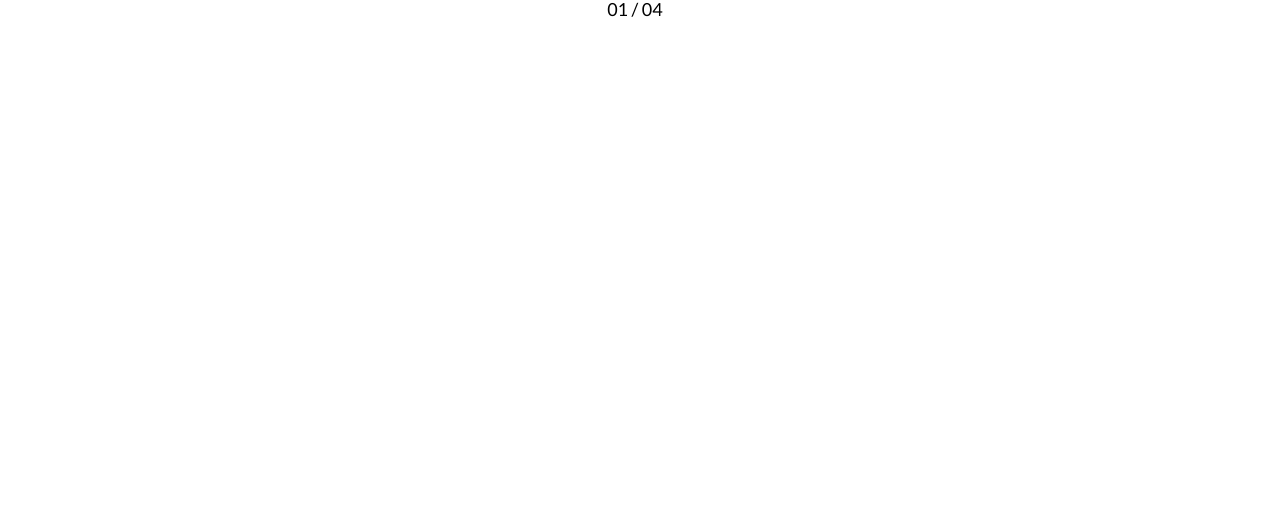
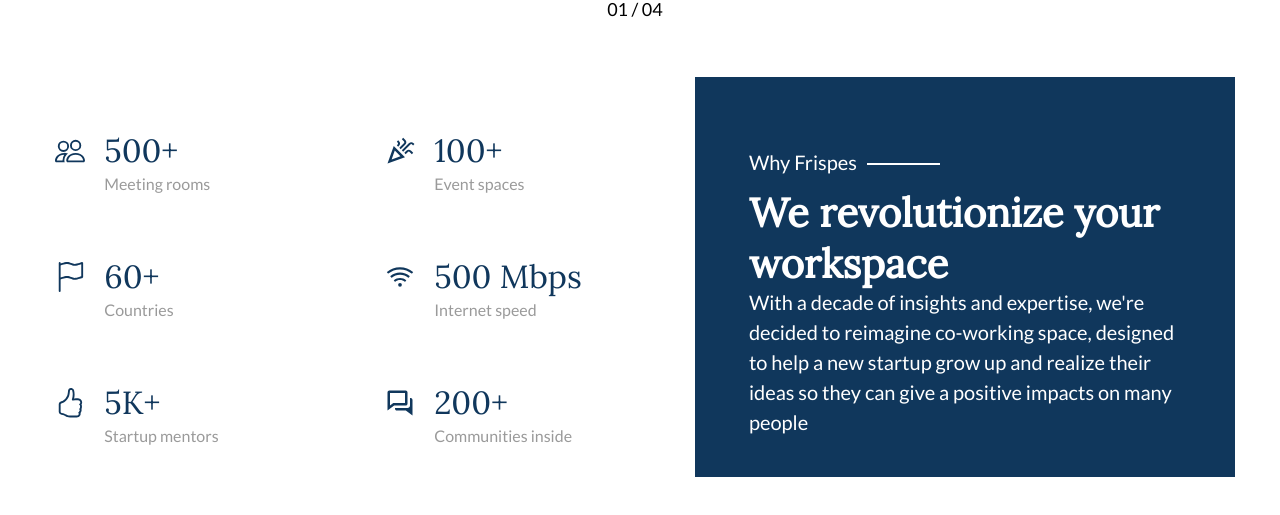
Before and after one commit to Monchusay/Krayt-test-task, a React (Create React App) app: page / in a window 1280 px wide. Shown: the part 1658-2173 px from the top of the page. Built offline with nearby package versions, Linux system fonts and the light colour scheme; a web font is replaced by a local one.

Commit message:
Whyfrispes

```diff
--- a/src/App.js
+++ b/src/App.js
@@ -1,6 +1,7 @@
 import style from "./App.module.css";
 import HeroSection from "./Main sections/Hero section/HeroSection";
 import OurSpacesSection from "./Main sections/Our Spaces section/OurSpacesSection";
+import Whyfrispes from "./Main sections/Whyfrispes/Whyfrispes";
 
 const App = () => {
   return (
@@ -11,6 +12,9 @@
       <section>
         <OurSpacesSection />
       </section>
+      <section>
+          <Whyfrispes/>
+      </section>
     </div>
   );
 };
--- /dev/null
+++ b/src/Main sections/Whyfrispes/AboutUs/AboutUs.js
@@ -0,0 +1,23 @@
+import React from "react";
+import style from "./AboutUs.module.css";
+
+const AboutUs = () => {
+  return (
+    <div className={style.AboutUs}>
+      <div className={style.AboutUsHeader}>
+        <div>Why Frispes</div>
+        <div className={style.AboutUsHeaderRectangle}></div>
+      </div>
+      <span className={style.AboutUsTitle}>
+        We revolutionize your workspace
+      </span>
+      <div className={style.AboutUsText}>
+        With a decade of insights and expertise, we're decided to reimagine
+        co-working space, designed to help a new startup grow up and realize
+        their ideas so they can give a positive impacts on many people
+      </div>
+    </div>
+  );
+};
+
+export default AboutUs;
--- /dev/null
+++ b/src/Main sections/Whyfrispes/AboutUs/AboutUs.module.css
@@ -0,0 +1,50 @@
+@import url("https://fonts.googleapis.com/css2?family=Lato:wght@400;700&family=Lora&family=Playfair+Display:wght@600&display=swap");
+
+.AboutUs {
+    width: 45%;
+    height: 100%;
+    background-color: #10375C;
+    display: flex;
+    flex-direction: column;
+    align-items: center;
+    cursor: default;
+}
+.AboutUsHeader {
+    width: 80%;
+    height: 25%;
+    display: flex;
+    flex-direction: row;
+    align-items: flex-end;
+    justify-content: flex-start;
+    font-family: "Lato", sans-serif;
+    font-weight: 500;
+    font-size: 20px;
+    line-height: 30px;
+    color: #FFFFFF;
+}
+.AboutUsHeaderRectangle {
+    width: 73px;
+    height: 2px;
+    background-color: #FFFFFF;
+    margin-bottom: 12px;
+    margin-left: 10px;
+}
+.AboutUsTitle {
+    width: 80%;
+    height: 25%;
+    font-family: 'Lora', serif;
+    font-weight: 700;
+    font-size: 40px;
+    line-height: 51px;
+    padding-top: 10px;
+    color: #FFFFFF;
+}
+.AboutUsText {
+    width: 80%;
+    height: 40%;
+    font-family: "Lato", sans-serif;
+    font-weight: 500;
+    font-size: 20px;
+    line-height: 30px;
+    color: #FFFFFF;
+}
--- /dev/null
+++ b/src/Main sections/Whyfrispes/MainObj/MainObj.js
@@ -0,0 +1,69 @@
+import React from "react";
+import style from "./MainObj.module.css";
+import { BsPeople, BsFlag, BsHandThumbsUp } from "react-icons/bs";
+import { MdOutlineCelebration } from "react-icons/md";
+import { AiOutlineWifi } from "react-icons/ai";
+import { BiConversation } from "react-icons/bi";
+
+const MainObj = () => {
+  return (
+    <div className={style.MainObj}>
+      <div className={style.MainObjItem}>
+        <div className={style.MainObjItemIcon}>
+          <BsPeople className={style.Icon} />
+        </div>
+        <div className={style.MainObjItemContent}>
+          <div className={style.MainObjItemContentHeader}>500+</div>
+          <div className={style.MainObjItemContentText}>Meeting rooms</div>
+        </div>
+      </div>
+      <div className={style.MainObjItem}>
+        <div className={style.MainObjItemIcon}>
+          <BsFlag className={style.Icon} />
+        </div>
+        <div className={style.MainObjItemContent}>
+          <div className={style.MainObjItemContentHeader}>60+</div>
+          <div className={style.MainObjItemContentText}>Countries</div>
+        </div>
+      </div>
+      <div className={style.MainObjItem}>
+        <div className={style.MainObjItemIcon}>
+          <BsHandThumbsUp className={style.Icon} />
+        </div>
+        <div className={style.MainObjItemContent}>
+          <div className={style.MainObjItemContentHeader}>5K+</div>
+          <div className={style.MainObjItemContentText}>Startup mentors</div>
+        </div>
+      </div>
+      <div className={style.MainObjItem}>
+        <div className={style.MainObjItemIcon}>
+          <MdOutlineCelebration className={style.Icon} />
+        </div>
+        <div className={style.MainObjItemContent}>
+          <div className={style.MainObjItemContentHeader}>100+</div>
+          <div className={style.MainObjItemContentText}>Event spaces</div>
+        </div>
+      </div>
+      <div className={style.MainObjItem}>
+        <div className={style.MainObjItemIcon}>
+          <AiOutlineWifi className={style.Icon} />
+        </div>
+        <div className={style.MainObjItemContent}>
+          <div className={style.MainObjItemContentHeader}>500 Mbps</div>
+          <div className={style.MainObjItemContentText}>Internet speed</div>
+        </div>
+      </div>
+      <div className={style.MainObjItem}>
+        <div className={style.MainObjItemIcon}>
+          <BiConversation className={style.Icon} />
+        </div>
+        <div className={style.MainObjItemContent}>
+          <div className={style.MainObjItemContentHeader}>200+</div>
+          <div className={style.MainObjItemContentText}>Communities inside</div>
+        </div>
+      </div>
+    </div>
+  );
+};
+
+export default MainObj;
--- /dev/null
+++ b/src/Main sections/Whyfrispes/MainObj/MainObj.module.css
@@ -0,0 +1,57 @@
+@import url("https://fonts.googleapis.com/css2?family=Lato:wght@400;700&family=Lora&family=Playfair+Display:wght@600&display=swap");
+
+.MainObj {
+    width: 55%;
+    height: 100%;
+    display: flex;
+    justify-content: space-evenly;
+    align-items: flex-start;
+    flex-wrap: wrap;
+    flex-direction: column;
+}
+.MainObjItem {
+    margin-top: 25px;
+    display: flex;
+    flex-direction: row;
+    justify-content: space-between;
+    width: 35%;
+    height: 20%;
+}
+.MainObjItemIcon {
+    display: flex;
+    width: 30%;
+    height: 100%;
+    align-items: center;
+    justify-content: center;
+    color: #10375C;
+}
+.Icon {
+    width: 30px;
+    height: 30px;
+    padding-bottom: 25px;
+}
+.MainObjItemContent {
+    display: flex;
+    flex-direction: column;
+    align-items: flex-start;
+    justify-content: center;
+    width: 70%;
+    height: 100%;
+}
+
+.MainObjItemContentHeader {
+    font-family: 'Lora', serif;
+    font-weight: 400;
+    font-size: 32px;
+    line-height: 41px;
+    color: #10375C;
+    cursor: pointer;
+}
+.MainObjItemContentText {
+    font-family: "Lato", sans-serif;
+    font-weight: 400;
+    font-size: 16px;
+    line-height: 26px;
+    color: #9A9A9A;
+    cursor: default;
+}
--- /dev/null
+++ b/src/Main sections/Whyfrispes/Whyfrispes.js
@@ -0,0 +1,15 @@
+import React from "react"
+import style from "./Whyfrispes.module.css"
+import MainObj from "./MainObj/MainObj";
+import AboutUs from "./AboutUs/AboutUs";
+
+const Whyfrispes = () => {
+    return (
+        <div className={style.Whyfrispes}>
+            <MainObj/>
+            <AboutUs/>
+        </div>
+    )
+}
+
+export default Whyfrispes
--- /dev/null
+++ b/src/Main sections/Whyfrispes/Whyfrispes.module.css
@@ -0,0 +1,5 @@
+.Whyfrispes {
+    width: 1200px;
+    height: 50vh;
+    display: flex;
+}
```
